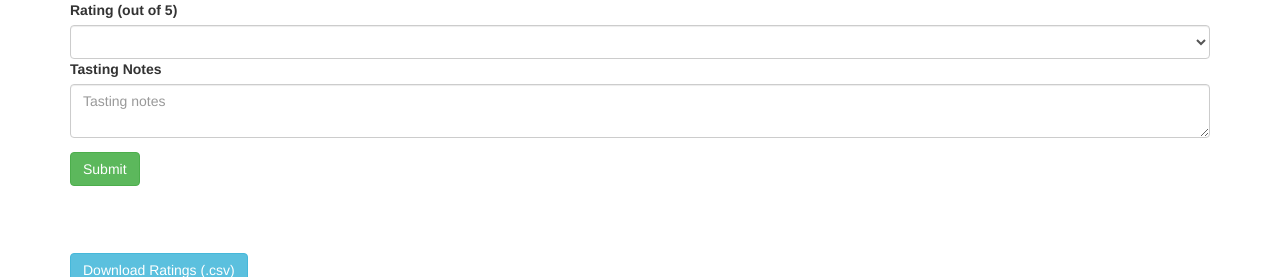
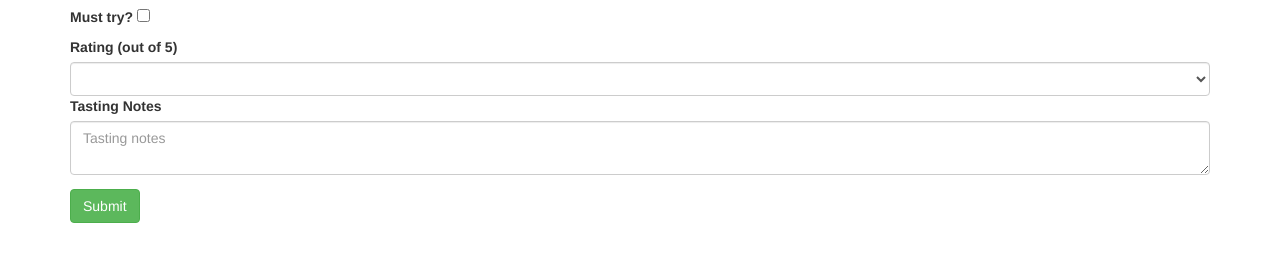
Before and after one commit to acritelli/beerTracker, a Flask app: page /users/1 in a window 1280 px wide. Shown: the part 357-634 px from the top of the page. Run offline with Flask 2, Linux system fonts and the light colour scheme; data that the repository does not hold is empty; some libraries are stand-ins or nearby versions.

Commit message:
add a must try radio button

```diff
--- a/app.py
+++ b/app.py
@@ -80,9 +80,10 @@ def editRating(url):
 
     rating = request.form['rating']
     notes = request.form['tastingNotes']
+    mustTry = request.form['mustTry']
 
-    # Abort if rating or notes aren't set.
-    if (not rating and not notes):
+    # Abort if rating, notes, or mustTry aren't set (i.e. nothing has changed)
+    if (not rating and not notes and not mustTry):
         abort(500)
 
     user = mongo.db.users.find_one({'url': url})
@@ -95,6 +96,7 @@ def editRating(url):
 
     user['beer'][brewery][beer]['rating'] = rating
     user['beer'][brewery][beer]['notes'] = notes
+    user['beer'][brewery][beer]['mustTry'] = mustTry
 
     mongo.db.users.update({'url' : url}, user)
     return('success')
--- a/static/js/userPage.js
+++ b/static/js/userPage.js
@@ -85,11 +85,16 @@ function editRating(){
         } else {
         var beer = $('#beerSelector').val()
     }
+
+    // Set if beer is a must try
+    var mustTry = $('[name="mustTry"]').prop('checked')
+
     var rating = $('#rating').val()
     var tastingNotes = $('#tastingNotes').val()
     var data = {
         'brewery': brewery,
         'beer': beer,
+        'mustTry': mustTry,
         'rating': rating,
         'tastingNotes': tastingNotes
     }
--- a/static/styles/style.css
+++ b/static/styles/style.css
@@ -26,3 +26,8 @@ strong {
 #downloadRatings {
     margin-top: 5%;
 }
+
+.mustTryDiv {
+    margin-top: 5px;
+    margin-bottom: 5px;
+}
--- a/templates/userPage.html
+++ b/templates/userPage.html
@@ -33,6 +33,10 @@
                         <select class="form-control" id="beerSelector" name="beerSelector">
                         </select>
                         <input type="text" class="form-control" id="otherBeer" placeholder="Beer Name">
+                        <div class="mustTryDiv">
+                            <label for="mustTry">Must try?</label>
+                            <input type="checkbox" name="mustTry"><br />
+                        </div>
                         <label for="rating">Rating (out of 5)</label>
                         <select class="form-control" id="rating" name="rating">
                             <option></option>
```
